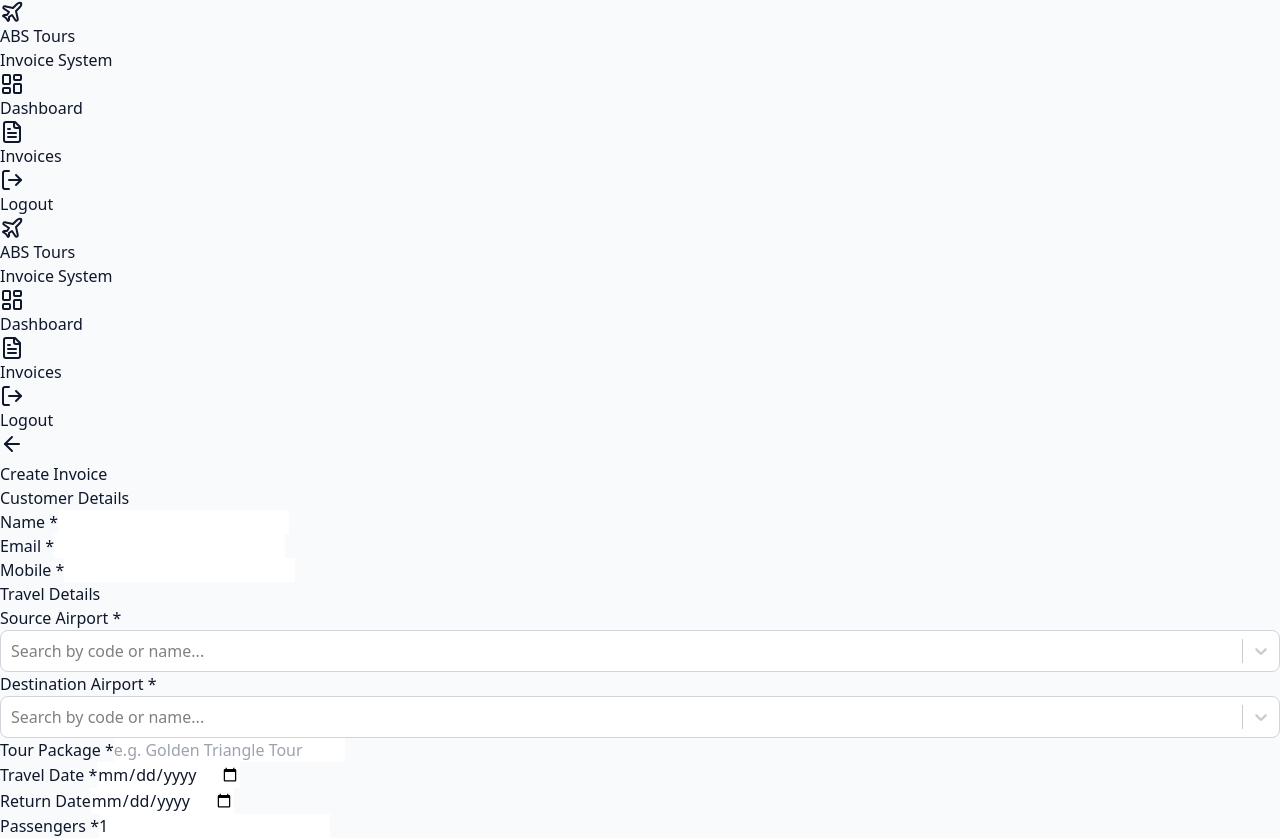
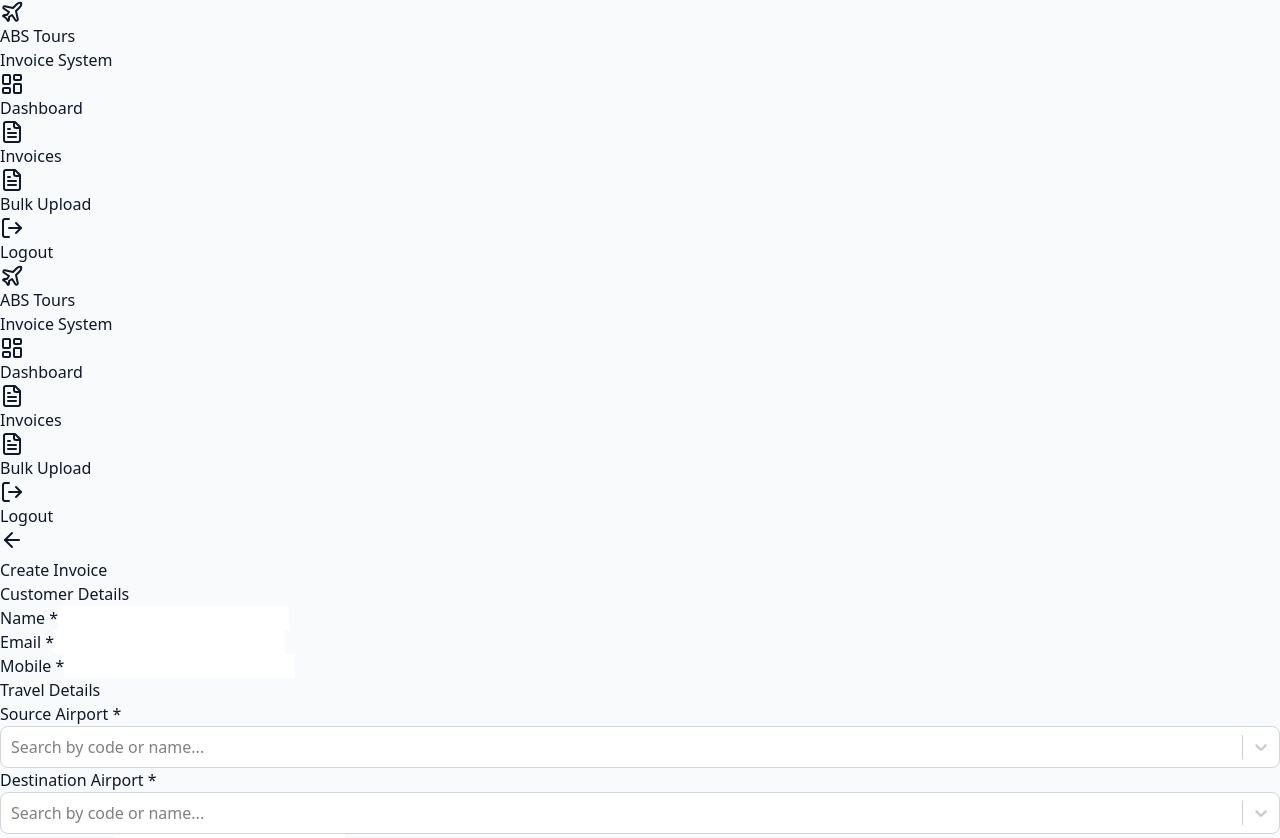
Before and after one commit to ZaynLevi-Internal/invoice_generation, a React (Vite) app in the folder frontend/: page /invoices/new in a window 1280 px wide. Shown: the top 838 px of the page. Built offline with nearby package versions, Linux system fonts and the light colour scheme; sample sign-in values are in the browser's storage.

Commit message:
Add 'Bulk Upload' option to navigation

```diff
--- a/frontend/src/components/Layout.jsx
+++ b/frontend/src/components/Layout.jsx
@@ -12,9 +12,10 @@
   };
 
   const nav = [
-    { to: '/', icon: LayoutDashboard, label: 'Dashboard' },
-    { to: '/invoices', icon: FileText, label: 'Invoices' }
-  ];
+  { to: '/', icon: LayoutDashboard, label: 'Dashboard' },
+  { to: '/invoices', icon: FileText, label: 'Invoices' },
+  { to: '/bulk-upload', icon: FileText, label: 'Bulk Upload' }
+];
 
   return (
     <div className="min-h-screen flex">
```
